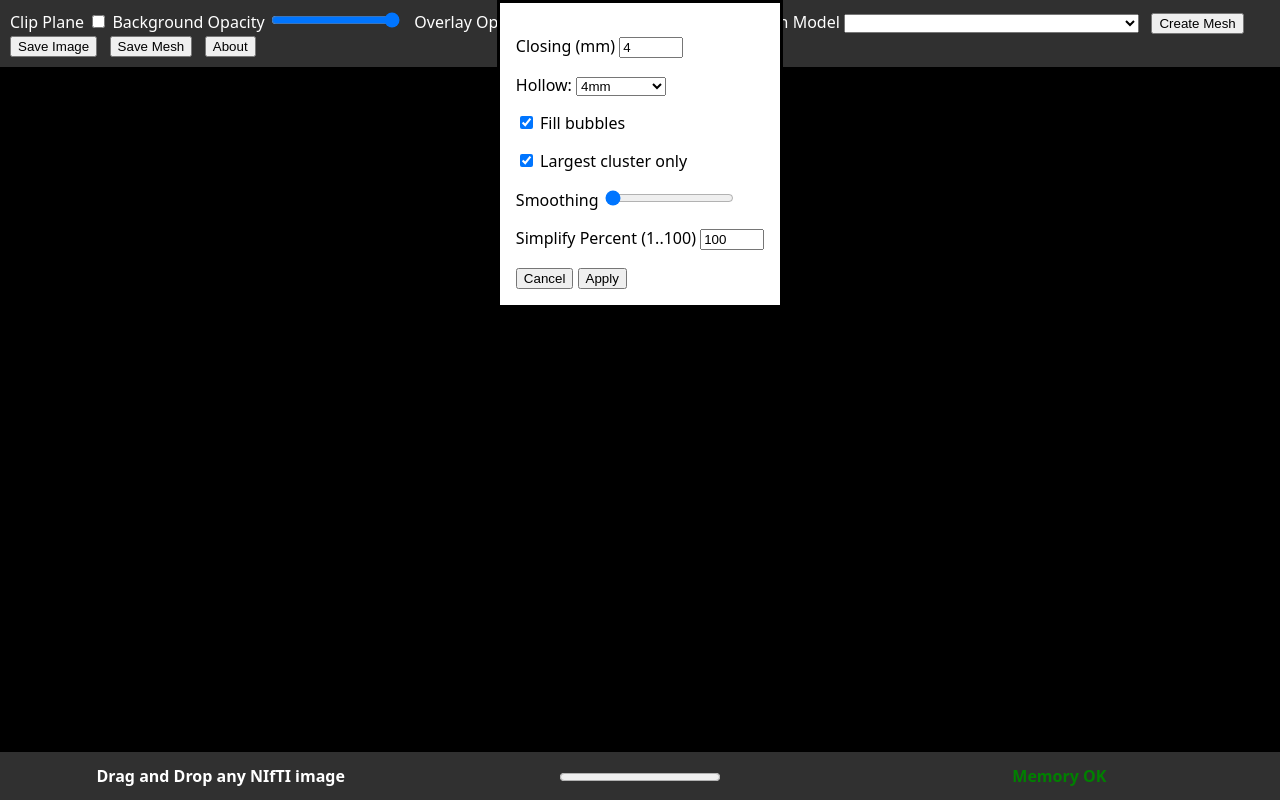
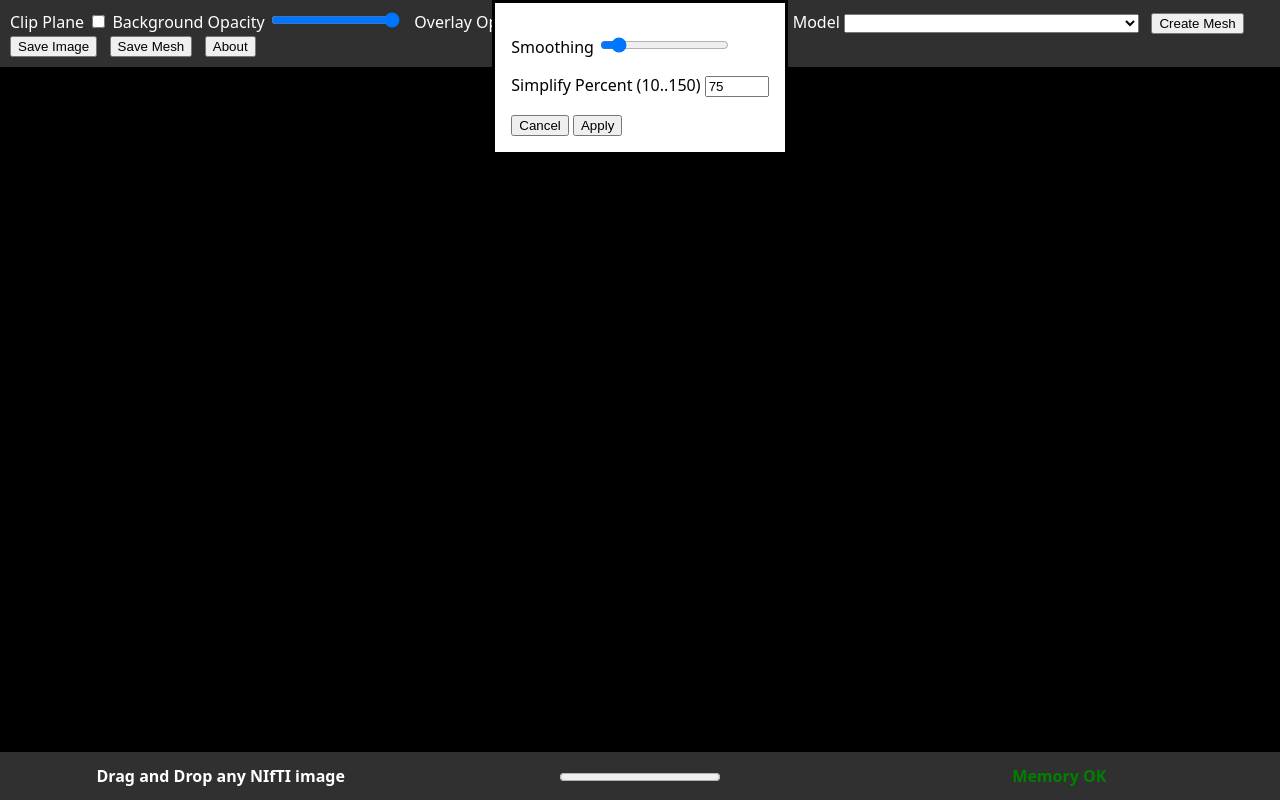
Before and after one commit to niivue/brain2print, a website built with Vite: page index.html in a window 1280 px wide. Both pictures are taken after a click on the button "Create Mesh". Built offline with nearby package versions, Linux system fonts and the light colour scheme; some packages are replaced by stand-ins of ours; what @niivue/niimath, @niivue/niivue would draw is missing.

Commit message:
User interface simplifications

```diff
--- a/index.html
+++ b/index.html
@@ -56,45 +56,20 @@
   <dialog id="remeshDialog">
     <form method="dialog">
       <p>
-        <label>Closing (mm)</label>
-        <input id="closeMM" type="number" min="0"  value="4" max="100">
-      </p>
-      <p>
-        <label>
-          Hollow:
-          <select id="hollowSelect" title="hollow meshes require less material but may be fragile">
-            <option value="0">False: solid</option>
-            <option value="-1">1mm</option>
-            <option value="-2">2mm</option>
-            <option value="-4" selected>4mm</option>
-            <option value="-8">8mm</option>
-            <option value="-16">16mm</option>
-          </select>
-        </label>
-      </p>
-      <p>
-        <input type="checkbox" id="bubbleCheck" checked/>
-        <label>Fill bubbles</label>
-      </p>
-      <p>
-        <input type="checkbox" id="largestCheck" checked/>
-        <label>Largest cluster only</label>
-      </p>
-      <p>
         <label for="smoothSlide">Smoothing</label>
         <input
           type="range"
           min="0"
-          max="20"
-          value="0"
+          max="30"
+          value="3"
           class="slider"
           id="smoothSlide"
-          title="smoothing makes mesh less jagged, but can create self intersecting triangles"
+          title="smoothing makes the mesh less jagged but requires longer computation"
         />
       </p>
       <p>
-        <label>Simplify Percent (1..100)</label>
-        <input title="adaptive triangle reduction reduces file size but can introduce defectss" id="shrinkPct" type="number" min="1"  value="100" max="100">
+        <label>Simplify Percent (10..150)</label>
+        <input title="triangle reduction reduces the file size but can reduce mesh quality" id="shrinkPct" type="number" min="10"  value="75" max="150">
       </p>
       <button id="cancelBtn" formmethod="dialog">Cancel</button>
       <button autofocus id="applyBtn" value="default">Apply</button>
--- a/main.js
+++ b/main.js
@@ -11,10 +11,6 @@ import { nii2iwi, iwm2meshCore } from "@niivue/cbor-loader";
 async function main() {
   const niimath = new Niimath();
   await niimath.init();
-  // const wrapper = await NiiMathWrapper.load()
-  /*smoothCheck.onchange = function () {
-    nv1.setInterpolation(!smoothCheck.checked)
-  }*/
   aboutBtn.onclick = function () {
     const url = "https://github.com/niivue/brain2print";
     window.open(url, "_blank");
@@ -228,11 +224,6 @@ async function main() {
   };
   applyBtn.onclick = async function () {
     const volIdx = nv1.volumes.length - 1
-    const niiBuffer = await nv1.saveImage({
-      volumeByIndex: volIdx,
-    }).buffer;
-    const niiBlob = new Blob([niiBuffer], { type: "application/octet-stream" });
-    const niiFile = new File([niiBlob], "input.nii");
     loadingCircle.classList.remove("hidden");
     const hdr = nv1.volumes[volIdx].hdr;
     const img = nv1.volumes[volIdx].img;
@@ -246,7 +237,9 @@ async function main() {
     const initialNiiMesh = iwm2meshCore(repairedMesh);
     const initialNiiMeshBuffer = NVMeshUtilities.createMZ3(initialNiiMesh.positions, initialNiiMesh.indices, false)
     await nv1.loadFromArrayBuffer(initialNiiMeshBuffer, 'trefoil.mz3')
-    const { outputMesh: smoothedMesh } = await smoothRemesh(repairedMesh, { newtonIterations: 1, numberPoints: 75 });
+    const smooth = parseInt(smoothSlide.value)
+    const shrink = parseFloat(shrinkPct.value)
+    const { outputMesh: smoothedMesh } = await smoothRemesh(repairedMesh, { newtonIterations: smooth, numberPoints: shrink });
     const niiMesh = iwm2meshCore(smoothedMesh);
     loadingCircle.classList.add("hidden");
     while (nv1.meshes.length > 0) {
```
Also changed, not shown: README.md.
